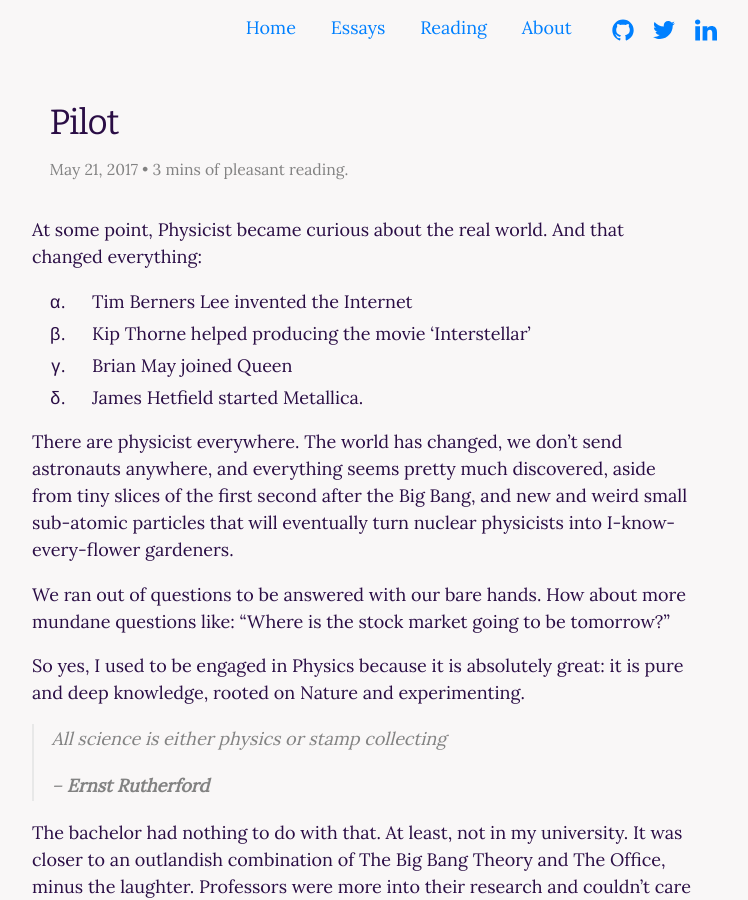
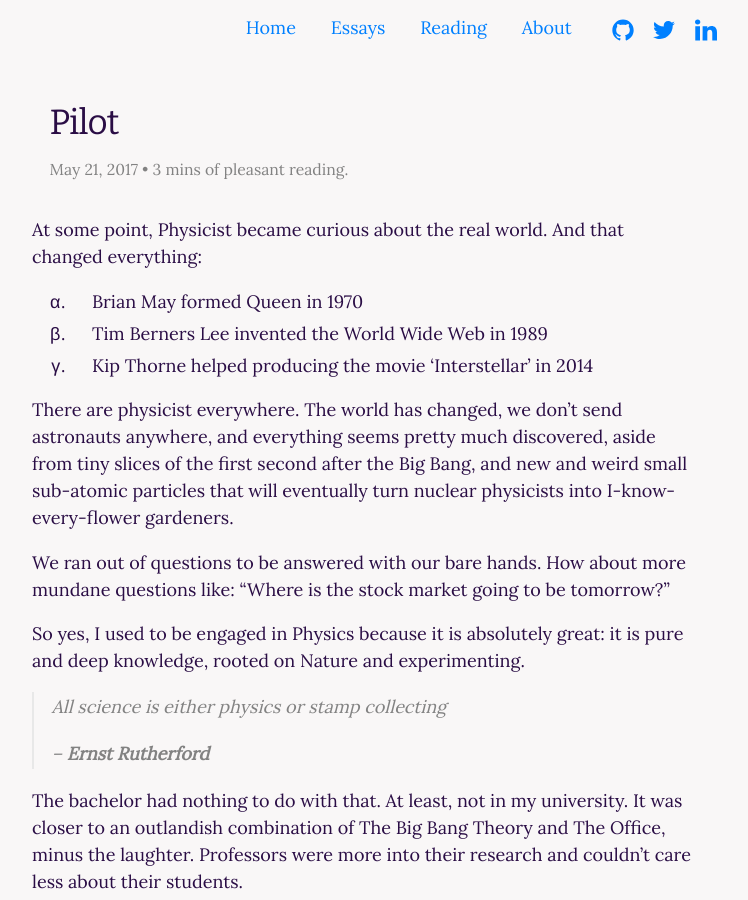
Before and after one commit to ohduran/ohduran.github.io, a Jekyll site: the page built from _posts/2017-05-21-pilot.md, in a window 1280 px wide and 900 px high. Shown: the whole window, without its empty margins (278-1026 px from the left). Built offline with Jekyll 4.4.1, drawn with Linux system fonts in a browser that asks for light colours; some of the changed text lies outside the part shown.

Commit message:
edit post

```diff
--- a/_posts/2017-05-21-pilot.md
+++ b/_posts/2017-05-21-pilot.md
@@ -2,15 +2,14 @@
 layout: post
 title:  "Pilot"
 date:   2017-05-21 15:00:00 +0100
-categories: journal
+categories: articles
 permalink: /pilot
 ---
 At some point, Physicist became curious about the real world. And that changed everything:
 
-1. Tim Berners Lee invented the Internet
-2. Kip Thorne helped producing the movie ‘Interstellar’
-3. Brian May joined Queen
-4. James Hetfield started Metallica.
+1. Brian May formed Queen in 1970
+2. Tim Berners Lee invented the World Wide Web in 1989
+3. Kip Thorne helped producing the movie ‘Interstellar’ in 2014
 
 There are physicist everywhere. The world has changed, we don’t send astronauts anywhere, and everything seems pretty much discovered, aside from tiny slices of the first second after the Big Bang, and new and weird small sub-atomic particles that will eventually turn nuclear physicists into I-know-every-flower gardeners.
 
```
Also changed, not shown: other parts of _posts/2017-05-21-pilot.md (+0 -2 lines).
